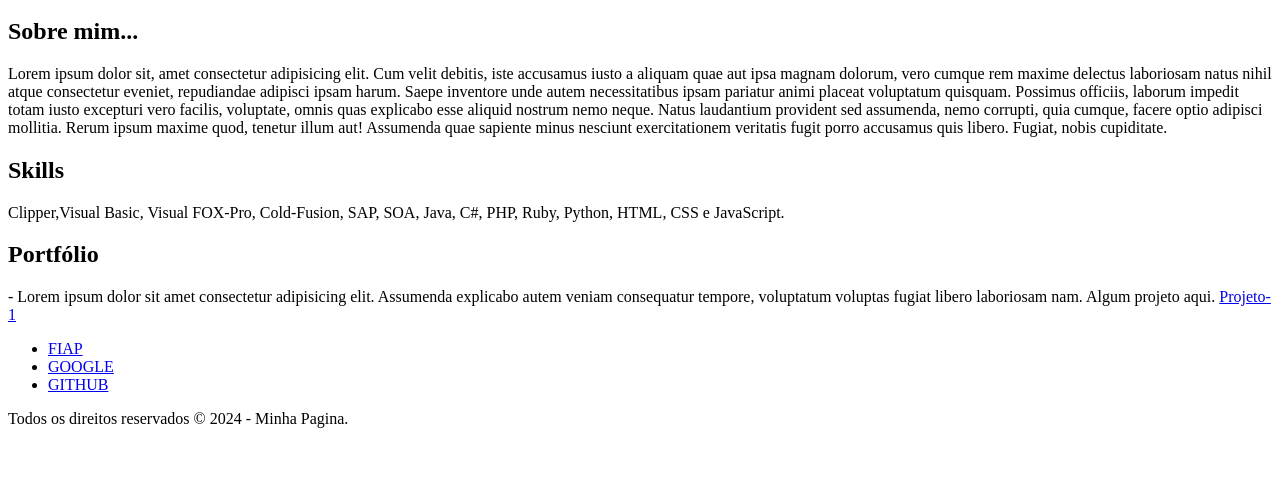
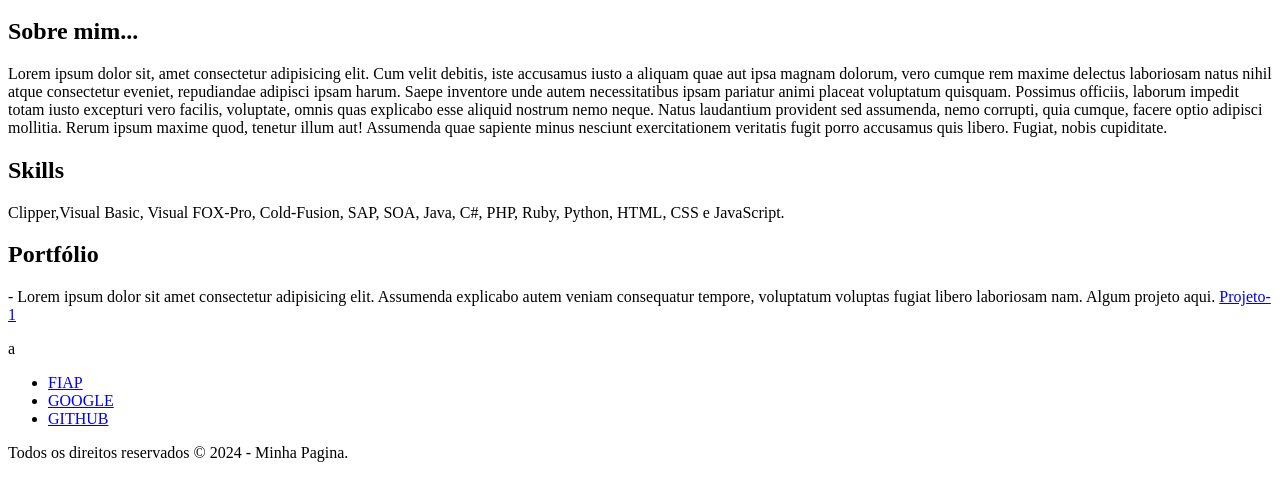
Before and after one commit to GomesMancera/projeto, a plain HTML site: page index.html in a window 1280 px wide. Shown: the part 137-638 px from the top of the page. Drawn offline with Linux system fonts and the light colour scheme.

Commit message:
atualizei alguns comandos

```diff
--- a/index.html
+++ b/index.html
@@ -46,7 +46,7 @@ Uma definição de tipo de documento (inglês: document type definition, DTD) é
 				</section>
 			</section>
 
-			<footer class="rodape">
+			<footer class="rodape"> a
 				<nav>
 					<ul>
 						<li> <a href="https://www.fiap.com.br" target="_blank"> FIAP </a></li>
```
